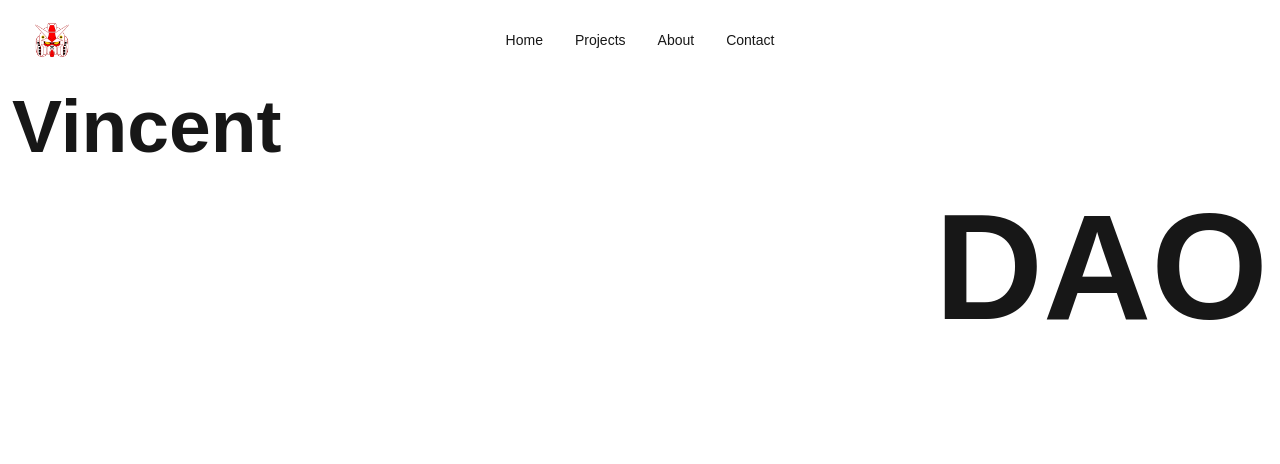
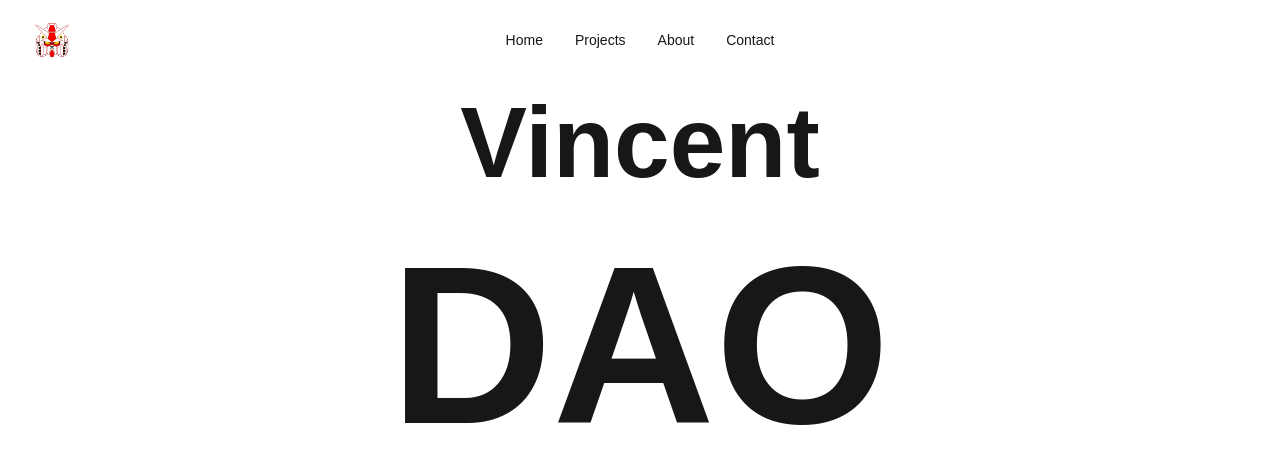
Before and after one commit to Squ1nty/vincent-dao-portfolio-site, a Next.js app: page / in a window 1280 px wide. Shown: the top 464 px of the page. Built offline with nearby package versions, Linux system fonts and the light colour scheme.

Commit message:
style: add desktop sizing for text, minor layout changes to center text

```diff
--- a/components/LandingPageNameCard.tsx
+++ b/components/LandingPageNameCard.tsx
@@ -1,8 +1,8 @@
 export default function NameCard(){
   return(
-    <div className='w-full h-svh flex flex-col font-extrabold items-center'>
-      <h1 className='md:self-start text-[75px] leading-tight'>Vincent</h1>
-      <h1 className='md:self-end text-[150px] leading-tight'>DAO</h1>
+    <div className='w-full h-full flex flex-col font-extrabold items-center md:justify-center'>
+      <h1 className='text-[75px] leading-tight md:text-[100px]'>Vincent</h1>
+      <h1 className='text-[150px] leading-tight md:text-[225px]'>DAO</h1>
 
       {/* Add portrait image behind */}
     </div>
```
